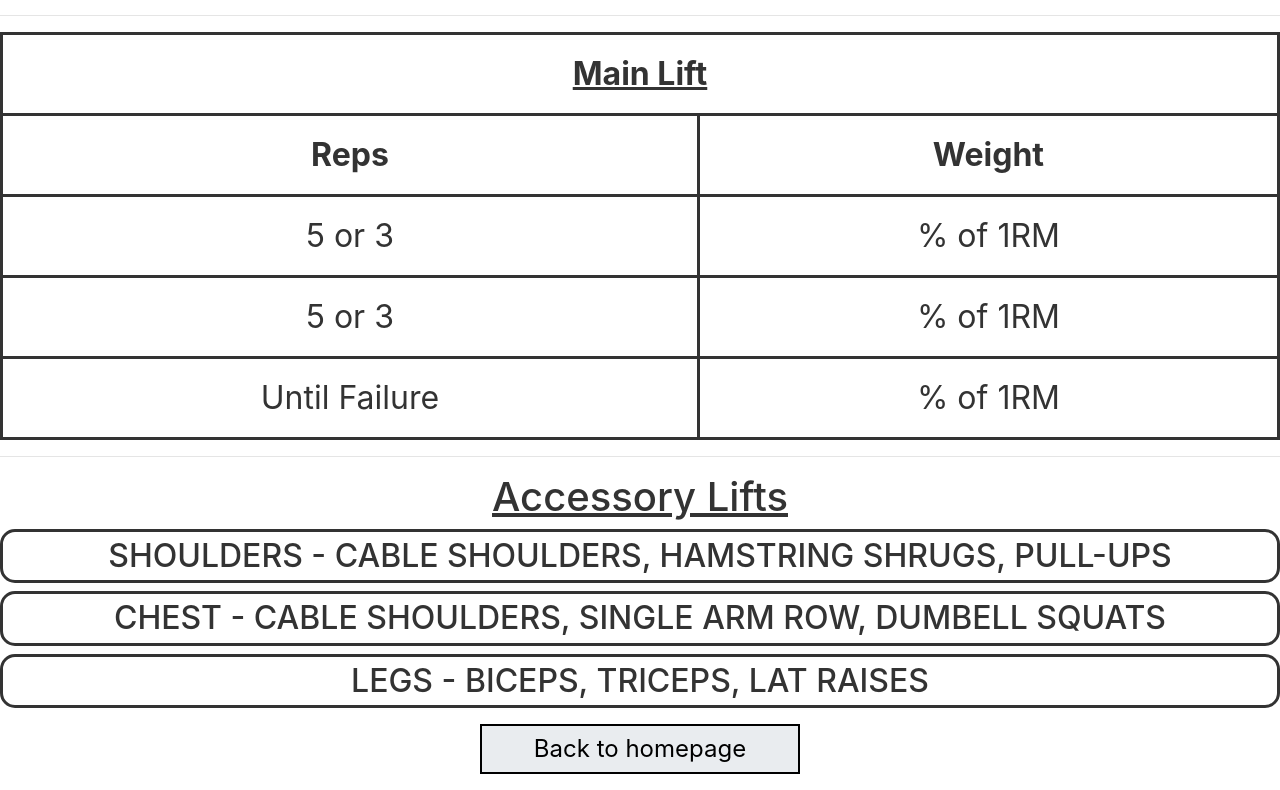
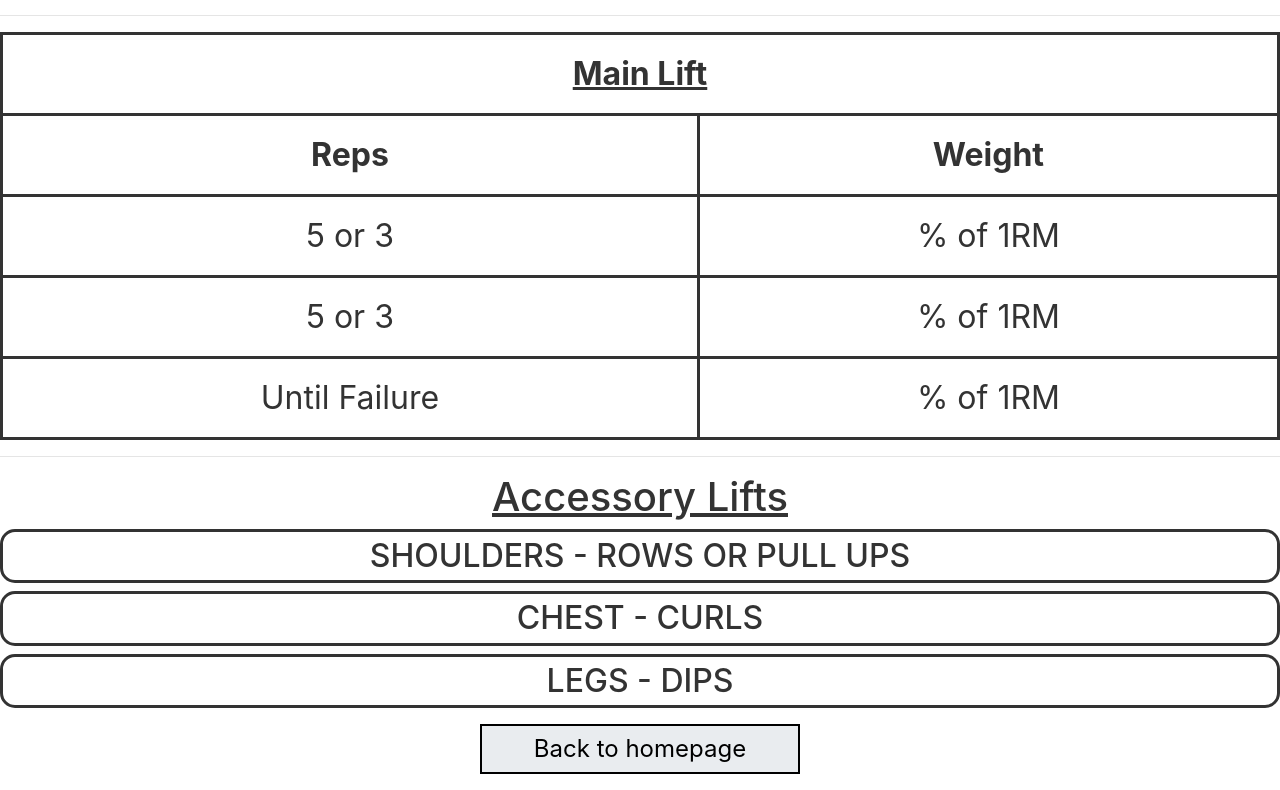
Before and after one commit to Jneville0815/Jneville0815.github.io, a website: page workout/workout.html in a window 1280 px wide. Shown: the part 1227-2017 px from the top of the page. Drawn offline with nearby package versions, Linux system fonts and the light colour scheme.

Commit message:
updated workout information

```diff
--- a/workout/workout.html
+++ b/workout/workout.html
@@ -113,13 +113,13 @@ git push -u origin master
 			<h1>Accessory Lifts</h1>
 			<div>
 				<h2 class="days">
-					Shoulders - Cable Shoulders, Hamstring shrugs, Pull-ups
+					Shoulders - Rows or Pull Ups
 				</h2>
 				<h2 class="days">
-					Chest - Cable Shoulders, Single Arm Row, Dumbell Squats
+					Chest - Curls
 				</h2>
 				<h2 class="days">
-					Legs - Biceps, Triceps, Lat raises
+					Legs - Dips
 				</h2>
 			</div>
 		</main>
```
